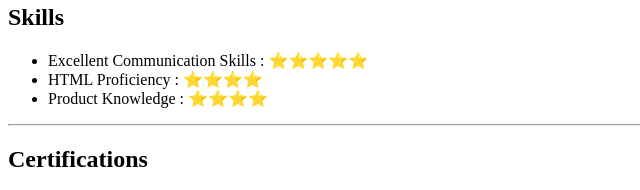
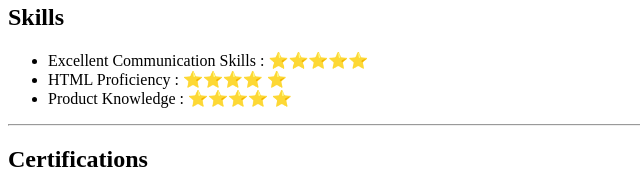
Before and after one commit to Vahlee/1-Capstone_Online_Project, a plain HTML site: page index.html in a window 1280 px wide. Shown: the part 920-1110 px from the top of the page, 0-640 px from the left. Drawn offline with Linux system fonts and the light colour scheme.

Commit message:
Update index.html

```diff
--- a/index.html
+++ b/index.html
@@ -41,8 +41,8 @@
     <h2>Skills</h2>
     <ul>
         <li>Excellent Communication Skills : ⭐️⭐️⭐️⭐️⭐️</li>
-        <li>HTML Proficiency : ⭐️⭐️⭐️⭐️</li>
-        <li>Product Knowledge : ⭐️⭐️⭐️⭐️ </li>
+        <li>HTML Proficiency : ⭐️⭐️⭐️⭐️ ⭐️</li>
+        <li>Product Knowledge : ⭐️⭐️⭐️⭐️ ⭐️</li>
     </ul>
     <hr>
     <h2>Certifications</h2>
```
